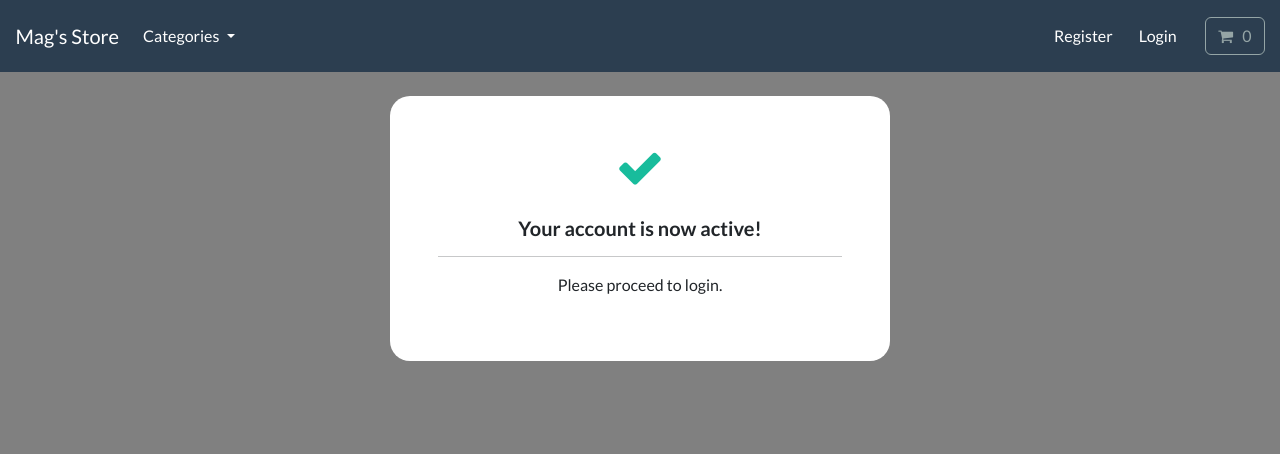
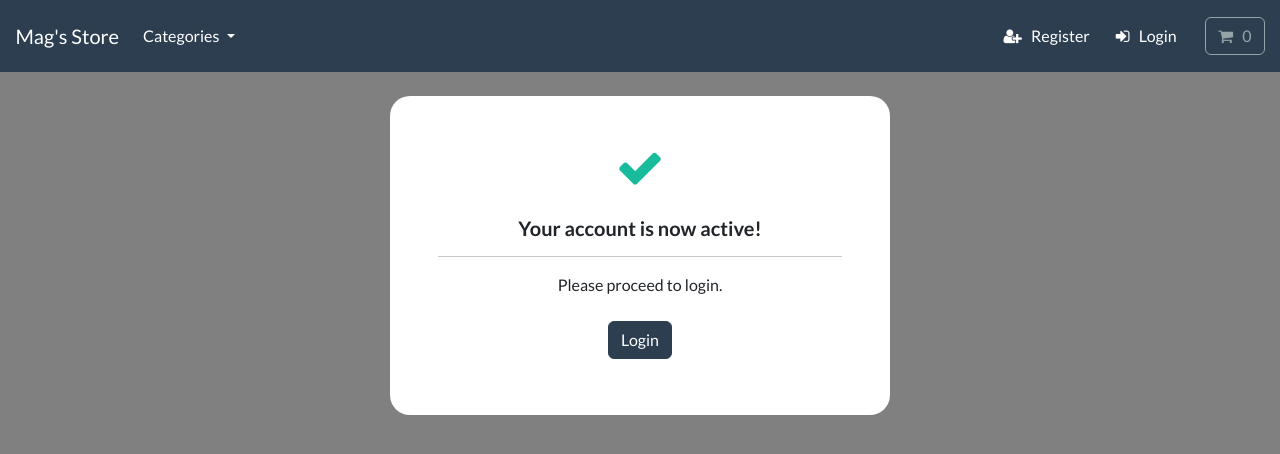
Before and after one commit to MagUsagi/E-commerce, a Django app: page /account/email-verification-success in a window 1280 px wide. Shown: the top 454 px of the page. Run offline with Django 5.2, Linux system fonts and the light colour scheme; data comes from the database, SQL or seed files in the repository; both versions use the stored data as it was after the commit; some libraries are stand-ins or nearby versions.

Commit message:
- Refactor logout to retain cart session key only. - Display timed messages on navbar for logout, profile updates, and account deletion. - Add redirect link to login page on registration success. - Enhance navbar with icons for dashboard, login, logout, and registration.

```diff
--- a/account/templates/account/my-login.html
+++ b/account/templates/account/my-login.html
@@ -39,6 +39,8 @@
 
             <br> <br>
 
+            {{ form.non_field_errors }}
+
             <div class="text-center">
 
                 <a href="{% url 'register' %}"> Don't have an account? </a>
--- a/account/templates/account/registration/email-verification-success.html
+++ b/account/templates/account/registration/email-verification-success.html
@@ -28,6 +28,8 @@
 
             <p> Please proceed to login. </p>
 
+            <a href="{% url 'my-login' %}" class="btn btn-primary my-2"> Login </a>
+
         </div>
     </div>
 
--- a/account/views.py
+++ b/account/views.py
@@ -12,6 +12,8 @@ from django.contrib.auth.models import auth
 from django.contrib.auth import authenticate, login, logout
 
 from django.contrib.auth.decorators import login_required
+
+from django.contrib import messages
 
 # Create your views here.
 
@@ -109,7 +111,18 @@ def my_login(request):
 
 # Logout
 def user_logout(request):
-    auth.logout(request)
+
+    try:
+        for key in list(request.session. keys()):
+            if key == 'session_key':
+                continue
+            else:
+                del request.session[key]
+
+    except KeyError:
+        pass
+
+    messages.success(request, "Logout success")
 
     return redirect('store')
 
@@ -133,6 +146,8 @@ def profile_management(request):
         if user_form.is_valid():
             user_form.save()
 
+            messages.info(request, "Account updated")
+
             return redirect('dashboard')
 
     context = {'user_form': user_form}
@@ -150,6 +165,8 @@ def delete_account(request):
 
         user.delete()
 
+        messages.error(request, "Account deleted")
+
         return redirect('store')
 
 
--- /dev/null
+++ b/static/js/app.js
@@ -0,0 +1,8 @@
+
+var message_timeout = document.getElementById("message-timer");
+
+setTimeout(function()
+{
+    message_timeout.style.display = "none";
+
+}, 2500);
--- a/store/templates/store/base.html
+++ b/store/templates/store/base.html
@@ -118,7 +118,7 @@
 
                     <li class="nav-item">
 
-                        <a class="btn btn-alert navbar-btn text-white" type="button"  href="{% url 'dashboard' %}"> Dashboard </a>
+                        <a class="btn btn-alert navbar-btn text-white" type="button"  href="{% url 'dashboard' %}"><i class="fa fa-home" aria-hidden="true"></i> &nbsp; Dashboard </a>
 
                     </li>
 
@@ -126,7 +126,7 @@
 
                     <li class="nav-item">
 
-                        <a class="btn btn-alert navbar-btn text-white" type="button"  href="{% url 'register' %}"> Register </a>
+                        <a class="btn btn-alert navbar-btn text-white" type="button"  href="{% url 'register' %}"><i class="fa fa-user-plus" aria-hidden="true"></i> &nbsp; Register </a>
 
                     </li>
 
@@ -136,7 +136,7 @@
 
                     <li class="nav-item">
 
-                        <a class="btn btn-alert navbar-btn text-white" type="button"  href="{% url 'user-logout' %}"> Logout </a>
+                        <a class="btn btn-alert navbar-btn text-white" type="button"  href="{% url 'user-logout' %}"><i class="fa fa-sign-out" aria-hidden="true"></i> &nbsp; Logout </a>
 
                     </li>
 
@@ -144,7 +144,7 @@
 
                     <li class="nav-item">
 
-                        <a class="btn btn-alert navbar-btn text-white" type="button"  href="{% url 'my-login' %}"> Login </a>
+                        <a class="btn btn-alert navbar-btn text-white" type="button"  href="{% url 'my-login' %}"><i class="fa fa-sign-in" aria-hidden="true"></i> &nbsp; Login </a>
 
                     </li>
 
@@ -195,25 +195,39 @@
 
     </nav>
 
+    {% for message in messages %}
+
+        {% if message.level == DEFAULT_MESSAGE_LEVELS.SUCCESS %}
+
+            <h6 id="message-timer" class="alert alert-success text-center"> <i class="fa fa-sign-out" aria-hidden="true"></i> &nbsp; {{ message }} </h6>
+
+        {% endif %}
+
+        {% if message.level == DEFAULT_MESSAGE_LEVELS.ERROR %}
+
+            <h6 id="message-timer" class="alert alert-danger text-center"> <i class="fa fa-exclamation-triangle" aria-hidden="true"></i> &nbsp; {{ message }} </h6>
+
+        {% endif %}
+
+        {% if message.level == DEFAULT_MESSAGE_LEVELS.INFO %}
+
+            <h6 id="message-timer" class="alert alert-info text-center"> <i class="fa fa-check-circle" aria-hidden="true"></i> &nbsp; {{ message }} </h6>
+
+        {% endif %}
+
+    {% endfor %}
+
 
     <body>
 
-
         {% block content %}
-
-
-
-
-
-
-
 
         {% endblock %}
 
-
-
-
     </body>
 
+    <script src="{% static 'js/app.js' %}">
+
+    </script>
 
 </html>
```
Also changed, not shown: db.sqlite3.
